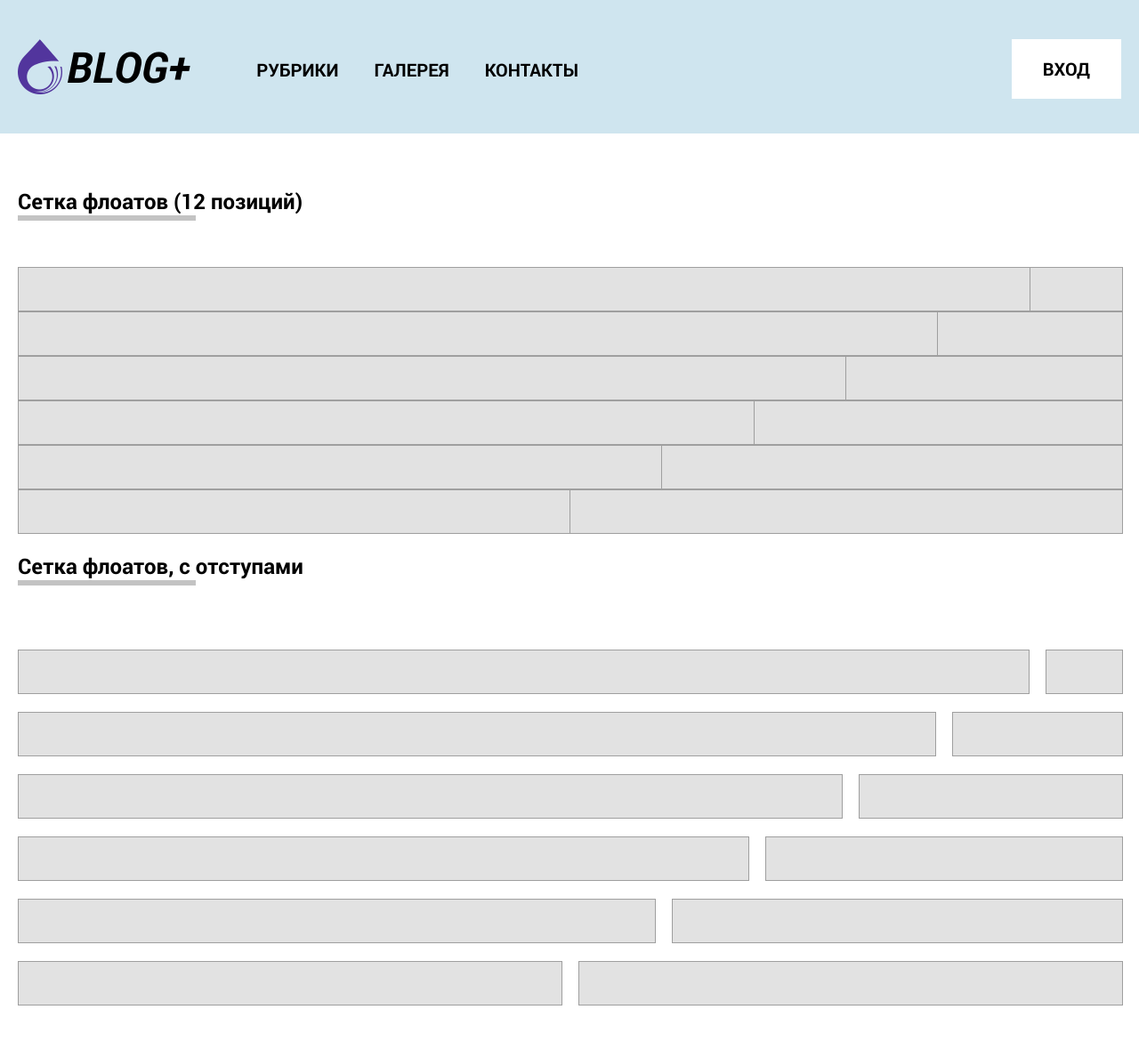
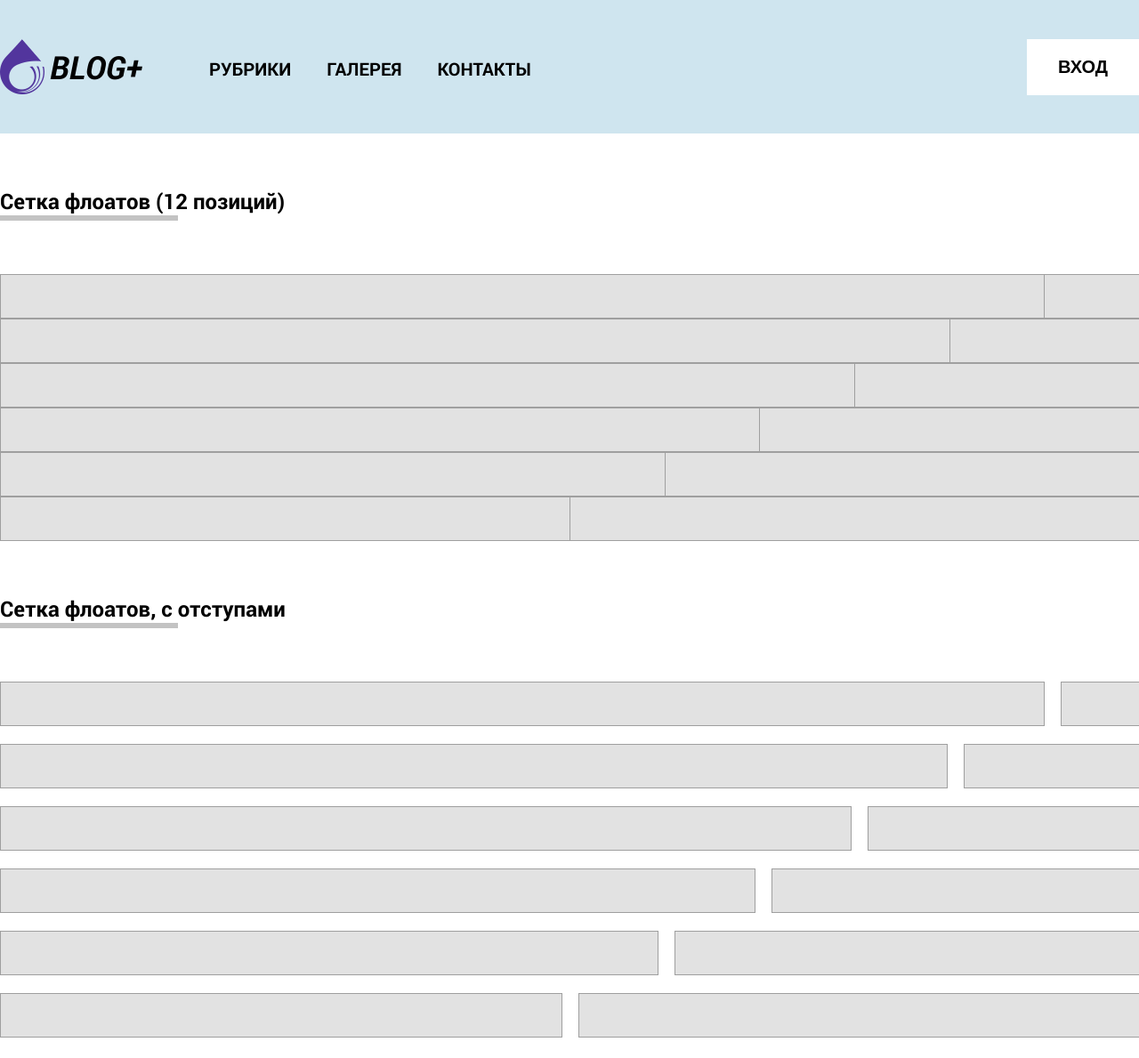
Before and after one commit to RuslanLozhkin/k17-homework08, a plain HTML site: page index.html in a window 1280 px wide. Shown: the top 1189 px of the page at 89% size. Drawn offline with Linux system fonts and the light colour scheme.

Commit message:
tired linuxmint

```diff
--- a/css/header.css
+++ b/css/header.css
@@ -1,31 +1,63 @@
-/*header-content*/
+/*header*/
+    .header{
+        background: #cfe5ef;
+        height: 150px;
+        max-width: 100%;
+        margin: 0 auto;
+        background: #cfe5ef;
+        box-sizing: border-box;
+    }
+    .header__content{
+        margin: 0 20px;
+        max-width: 1292px;
+        margin-left: auto;
+        margin-right: auto;
+        position: relative;
+    }
     .header-logo{
         float: left;
-        margin-left: 20px;
-    }
-    .header-logo::before{
-        content: '';
-        float: left;
         height: 62px;
-        width: 50px;
+        font-style: italic;
         position: absolute;
         top: 44px;
-        vertical-align: middle;
-        background: url('./pic/icon.png');
-        background-repeat: no-repeat;
     }
-    .header-logo::after{
-        content: 'BLOG+';
-        padding-left: 55px;
-        font-size: 48px;
-        line-height: 150px;
+    .header-logo span{
+        height: 62px;
+        font-size: 36px;
+        position: absolute;
+        top: 7px;
+        left: 100%;
+        padding-left: 6px;
+    }
+/*btn*/
+    .btn{
+        float: right;
+        position: absolute;
+        top: 50%;
+        right: 0;
+        margin-top: 44px;
+        background: #fff;
+        color: #000;
+        border: 1px;
+        padding: 20px 35px;
+        font-size: 20px;
         font-weight: bold;
-        font-style: italic;
+        cursor: pointer;
+    }
+    .btn:hover{
+        opacity: 0.7;
+    }
+    .bth::before{
+        content: '';
+        display: block;
+        clear: both;
     }
 /*nav*/
     nav{
         float: left;
-        margin: 65px 55px;
+        margin-left: 215px;
+        position: absolute;
+        top: 62px;
     }
     .nav{
         font-size: 20px;
@@ -42,6 +74,7 @@
     .nav-li{
         float: left;
         padding: 0 20px;
+        line-height: 32px;
         position: relative;
     }
     .nav-li a{
@@ -93,24 +126,3 @@
         font-size: 20px;
         font-weight: bold;
     }
-/*btn*/
-    .btn{
-        float: right;
-        margin: 44px 0;
-        margin-right: 20px;
-        background: #fff;
-        color: #000;
-        border: 1px;
-        padding: 20px 35px;
-        font-size: 20px;
-        font-weight: bold;
-        cursor: pointer;
-    }
-    .btn:hover{
-        color: #cfe5ef;
-    }
-    .bth::before{
-        content: '';
-        display: block;
-        clear: both;
-    }
--- a/css/main.css
+++ b/css/main.css
@@ -1,27 +1,35 @@
+
+.main-content{
+    background-color: #fff;
+    margin: 0 20px;
+    max-width: 1292px;
+    margin: 0 auto;
+    padding:0;
+}
+hr{
+    height: 6px;
+    max-width: 200px;
+    background: #c3c3c3;
+    margin: 0 auto 30px 0;
+    border: 0;
+}
+
+span{
+    font-size: 24px;
+    font-weight: bold;
+    font-weight: bold;
+    margin-bottom: 8px;
+}
 /*grids*/
-    .grids{
-    }
-    .grids-without-spaces{
-        margin: 60px 0 0 0;
-    }
-    .grids-with-spaces{
-        margin: 60px 0 0 0;
-    }
     .grid-cell{
         width: 100%;
         height: 48px;
         background: #e2e2e2;
         border: 1px solid #9f9f9f;
     }
-    .grids-title{
-        width: 100%;
-        float: left;
-    }
-    .grids-title::after{
-        display: inline-block;
-        content: '';
-        clear: both;
-        overflow: auto;
+    .title{
+        margin: 60px 0;
+
     }
 /*rewievs*/
     .reviews{
@@ -77,7 +85,7 @@
         margin-left: -20px;
         margin-right: -20px;
     }
-    .gallery > .grids-title{
+    .gallery > .title{
         float:  none;
         display:  block;
         width: 200px;
--- a/css/style.css
+++ b/css/style.css
@@ -1,44 +1,10 @@
 body{
     padding: 0;
     margin: 0;
+    font-family: 'Roboto', sans-serif;
 }
-
-.wrapper, input, nav, ul{
-   font-family: 'Roboto', sans-serif;
+.clearfix::after {
+  content: "";
+  clear: both;
+  display: block;
 }
-header{
-    background: #cfe5ef;
-    height: 150px;
-    box-sizing: border-box;
-
-}
-.header-content{
-        width: 100%;
-        max-width: 1292px;
-        margin: 0 auto;
-        background: #cfe5ef;
-}
-main{
-    background-color: #fff;
-    margin: 0 20px;
-}
-.main-content{
-    width: 100%;
-    max-width: 1252px;
-    margin: 0 auto;
-    padding:0;
-}
-hr{
-    height: 6px;
-    max-width: 200px;
-    background: #c3c3c3;
-    margin: 0 auto 30px 0;
-    border: 0;
-}
-
-span{
-    font-size: 24px;
-    font-weight: bold;
-    font-weight: bold;
-    margin-bottom: 8px;
-}
--- a/index.html
+++ b/index.html
@@ -1,28 +1,31 @@
 <!DOCTYPE html>
-<html lang="en">
+<html lang="ru">
 <head>
     <meta charset="UTF-8">
     <title>k17-homework08</title>
     <meta name="description" content="Lorem ipsum dolor.">
     <meta name="keywords" content="Lorem ipsum dolor.">
     <meta name="author" content="ruslan lozhkin">
-    <link href="https://fonts.googleapis.com/css?family=Roboto:400,400i,500i,700&amp;subset=cyrillic-ext,latin-ext" rel="stylesheet">
     <link rel="stylesheet" href="fonts/font.css">
+    <link rel="stylesheet" href="css/module-grid.css">
     <link rel="stylesheet" href="css/header.css">
     <link rel="stylesheet" href="css/main.css">
-    <link rel="stylesheet" href="css/module-grid.css">
     <link rel="stylesheet" href="css/style.css">
 </head>
 <body>
-<div class="wrapper">
-   <header>
-        <div class="header-content">
-            <div class="header-logo"></div>
-            <nav><!-- site menu -->
+   <div class="header clearfix">
+       <div class="header__content">
+        <div class="header-logo">
+            <img src="css/pic/icon.png" alt>
+            <span>BLOG+</span>
+        </div>
+    <!-- site menu -->
+        <nav>
            <ul class="nav">
                <li class="nav-li"><a href="#">РУБРИКИ</a>
                    <ul class="nav-sub">
-                           <li class="nav-sub__li">       <a href="#" >
+                       <li class="nav-sub__li">
+                           <a href="#" >
                                Lorem ipsum 1
                            </a>
                        </li>
@@ -45,7 +48,8 @@
                </li><!--Конец Рубрики-->
                <li class="nav-li"><a href="">ГАЛЕРЕЯ</a>
                    <ul class="nav-sub">
-                           <li class="nav-sub__li">       <a href="#" >
+                       <li class="nav-sub__li">
+                           <a href="#" >
                                Lorem ipsum 1
                            </a>
                        </li>
@@ -91,93 +95,160 @@
                    </ul>
                </li><!--Конец контакты-->
            </ul>
-            </nav> <!-- end site menu -->
+        </nav>
+    <!-- end site menu -->
         <input class="btn" type="button" value="ВХОД" >
-        </div><!--end header-content-->
-  </header>
-  <main>
+    </div>
+  </div>
     <div class="main-content">
-        <div class="grids">
-            <div class="module-grid grids-without-spaces"> <!-- without spaces grids -->
-               <div class="grids-title">
+
+    <!-- without spaces grids -->
+               <div class="title">
                    <span>Сетка флоатов (12 позиций)</span>
                    <hr>
                </div>
-               <div class="module-grid__cell-11"><div class="grid-cell"></div>
+               <div class="module-grid">
+                  <div class="module-grid__cell-11">
+                      <div class="grid-cell">
                   </div>
-               <div class="module-grid__cell-1"><div class="grid-cell"></div>
                    </div>
-               <div class="module-grid__cell-10"><div class="grid-cell"></div>
+                   <div class="module-grid__cell-1">
+                       <div class="grid-cell">
                    </div>
-               <div class="module-grid__cell-2"><div class="grid-cell"></div>
                    </div>
-               <div class="module-grid__cell-9"><div class="grid-cell"></div>
                </div>
-               <div class="module-grid__cell-3"><div class="grid-cell"></div>
+               <div class="module-grid">
+                   <div class="module-grid__cell-10">
+                      <div class="grid-cell">
                   </div>
-               <div class="module-grid__cell-8"><div class="grid-cell"></div>
                    </div>
-               <div class="module-grid__cell-4"><div class="grid-cell"></div>
+                   <div class="module-grid__cell-2">
+                       <div class="grid-cell">
                    </div>
-               <div class="module-grid__cell-7"><div class="grid-cell"></div>
                    </div>
-               <div class="module-grid__cell-5"><div class="grid-cell"></div>
                </div>
-               <div class="module-grid__cell-6"><div class="grid-cell"></div>
+               <div class="module-grid">
+                  <div class="module-grid__cell-9">
+                      <div class="grid-cell">
                       </div>
-               <div class="module-grid__cell-6"><div class="grid-cell"></div>
                    </div>
-            </div><!--end grids-without-spaces-->
-            <div class="module-grid module-grid--gutters grids-with-spaces"> <!-- grids with spaces -->
-               <div class="grids-title">
+                   <div class="module-grid__cell-3">
+                       <div class="grid-cell">
+                       </div>
+                   </div>
+               </div>
+               <div class="module-grid">
+                  <div class="module-grid__cell-8">
+                      <div class="grid-cell">
+                      </div>
+                   </div>
+                   <div class="module-grid__cell-4">
+                       <div class="grid-cell">
+                       </div>
+                   </div>
+               </div>
+               <div class="module-grid">
+                  <div class="module-grid__cell-7">
+                      <div class="grid-cell">
+                      </div>
+                   </div>
+                   <div class="module-grid__cell-5">
+                       <div class="grid-cell">
+                       </div>
+                   </div>
+               </div>
+               <div class="module-grid">
+                  <div class="module-grid__cell-6">
+                      <div class="grid-cell">
+                      </div>
+                   </div>
+                   <div class="module-grid__cell-6">
+                       <div class="grid-cell">
+                       </div>
+                   </div>
+               </div>
+
+
+    <!--end grids without spaces-->
+               <div class="title">
                    <span>Сетка флоатов, с отступами</span>
                    <hr>
                </div>
-               <div class="module-grid__cell-11"><div class="grid-cell"></div>
+
+    <!-- grids with spaces -->
+              <div class="module-grid module-grid--gutters">
+                  <div class="module-grid__cell-11">
+                      <div class="grid-cell">
                       </div>
-               <div class="module-grid--gutters"></div>
-               <div class="module-grid__cell-1"><div class="grid-cell"></div>
                    </div>
-               <div class="module-grid--gutters"></div>
-               <div class="module-grid__cell-10"><div class="grid-cell"></div>
+                   <div class="module-grid__cell-1">
+                       <div class="grid-cell">
                        </div>
-               <div class="module-grid--gutters"></div>
-               <div class="module-grid__cell-2"><div class="grid-cell"></div>
                    </div>
-               <div class="module-grid--gutters"></div>
-               <div class="module-grid__cell-9"><div class="grid-cell"></div>
                </div>
-               <div class="module-grid--gutters"></div>
-               <div class="module-grid__cell-3"><div class="grid-cell"></div>
+               <div class="module-grid module-grid--gutters">
+                  <div class="module-grid__cell-10">
+                      <div class="grid-cell">
                       </div>
-               <div class="module-grid--gutters"></div>
-               <div class="module-grid__cell-8"><div class="grid-cell"></div>
                    </div>
-               <div class="module-grid--gutters"></div>
-               <div class="module-grid__cell-4"><div class="grid-cell"></div>
+                   <div class="module-grid__cell-2">
+                       <div class="grid-cell">
                        </div>
-               <div class="module-grid--gutters"></div>
-               <div class="module-grid__cell-7"><div class="grid-cell"></div>
                    </div>
-               <div class="module-grid--gutters"></div>
-               <div class="module-grid__cell-5"><div class="grid-cell"></div>
                </div>
-               <div class="module-grid--gutters"></div>
-               <div class="module-grid__cell-6"><div class="grid-cell"></div>
+               <div class="module-grid module-grid--gutters">
+                  <div class="module-grid__cell-9">
+                      <div class="grid-cell">
                       </div>
-               <div class="module-grid--gutters"></div>
-               <div class="module-grid__cell-6"><div class="grid-cell"></div>
                    </div>
-            </div><!--end grids-with-spaces-->
-        </div> <!--end grids-->
+                   <div class="module-grid__cell-3">
+                       <div class="grid-cell">
+                       </div>
+                   </div>
+               </div>
+               <div class="module-grid module-grid--gutters">
+                  <div class="module-grid__cell-8">
+                      <div class="grid-cell">
+                      </div>
+                   </div>
+                   <div class="module-grid__cell-4">
+                       <div class="grid-cell">
+                       </div>
+                   </div>
+               </div>
+               <div class="module-grid module-grid--gutters">
+                  <div class="module-grid__cell-7">
+                      <div class="grid-cell">
+                      </div>
+                   </div>
+                   <div class="module-grid__cell-5">
+                       <div class="grid-cell">
+                       </div>
+                   </div>
+               </div>
+               <div class="module-grid module-grid--gutters">
+                  <div class="module-grid__cell-6">
+                      <div class="grid-cell">
+                      </div>
+                   </div>
+                   <div class="module-grid__cell-6">
+                       <div class="grid-cell">
+                       </div>
+                   </div>
+               </div>
+    <!--end grids-with-spaces--><!--end grids-->
+
+    <!--reviews-->
         <div class="reviews">
-           <div class="grids-title">
+           <div class="title">
                 <span>Отзывы посетителей нашего сайта</span>
                 <hr>
            </div>
              <div class="review">
                 <div class="review-ava">
+                    <a href="#" target="_blank">
                         <img src="img/no-avatar-default%20copy.png" alt>
+                    </a>
                 </div>
                 <div class="review-details">
                     <div class="review-author">
@@ -185,7 +256,7 @@
                     </div>
                     <div class="review-date">
                        <img src="img/calendar.png" alt>
-                       <time>11 февраля 2019</time>
+                       <time datetime="11.02.2019">11 февраля 2019</time>
                     </div>
                     <div class="review-content">
                         <p>
@@ -196,7 +267,9 @@
              </div>
                 <div class="review">
                 <div class="review-ava">
+                    <a href="#" target="_blank">
                         <img src="img/no-avatar-default%20copy.png" alt>
+                    </a>
                 </div>
                 <div class="review-details">
                     <div class="review-author">
@@ -204,7 +277,7 @@
                     </div>
                     <div class="review-date">
                        <img src="img/calendar.png" alt>
-                       <time>11 февраля 2019</time>
+                       <time datetime="11.02.2019">11 февраля 2019</time>
                     </div>
                     <div class="review-content">
                         <p>
@@ -215,7 +288,9 @@
              </div>
              <div class="review">
                 <div class="review-ava">
+                    <a href="#" target="_blank">
                         <img src="img/no-avatar-default%20copy.png" alt>
+                    </a>
                 </div>
                 <div class="review-details">
                     <div class="review-author">
@@ -223,7 +298,7 @@
                     </div>
                     <div class="review-date">
                        <img src="img/calendar.png" alt>
-                       <time>11 февраля 2019</time>
+                       <time datetime="11.02.2019">11 февраля 2019</time>
                     </div>
                     <div class="review-content">
                         <p>
@@ -234,12 +309,16 @@
              </div>
         </div> <!--end reviews-->
         <div class="gallery">
-            <div class="grids-title">
+            <div class="title">
                 <span>Галерея</span>
                 <hr>
             </div>
             <div class="gallery-thumb">
-                <div class="gallery-thumb__noimg"><img src="img/no-image.png" alt></div>
+                <div class="gallery-thumb__noimg">
+                    <a href="#" target="_blank">
+                        <img src="img/no-image.png" alt>
+                    </a>
+                </div>
                 <div class="gallery-thumb__title">
                 	  <p>
                 	  	Lorem ipsum dolor sit amet, consectetur.
@@ -248,7 +327,11 @@
                 </div>
             </div>
             <div class="gallery-thumb">
-                <div class="gallery-thumb__noimg"><img src="img/no-image.png" alt></div>
+                <div class="gallery-thumb__noimg">
+                    <a href="#" target="_blank">
+                        <img src="img/no-image.png" alt>
+                    </a>
+                </div>
                 <div class="gallery-thumb__title">
                 	  <p>
                 	  	Lorem ipsum dolor sit amet, consectetur.
@@ -257,7 +340,11 @@
                 </div>
             </div>
             <div class="gallery-thumb">
-                <div class="gallery-thumb__noimg"><img src="img/no-image.png" alt></div>
+                <div class="gallery-thumb__noimg">
+                    <a href="#" target="_blank">
+                        <img src="img/no-image.png" alt>
+                    </a>
+                </div>
                 <div class="gallery-thumb__title">
                 	  <p>
                 	  	Lorem ipsum dolor sit amet, consectetur.
@@ -266,7 +353,11 @@
                 </div>
             </div>
             <div class="gallery-thumb">
-                <div class="gallery-thumb__noimg"><img src="img/no-image.png" alt></div>
+                <div class="gallery-thumb__noimg">
+                    <a href="#" target="_blank">
+                        <img src="img/no-image.png" alt>
+                    </a>
+                </div>
                 <div class="gallery-thumb__title">
                 	  <p>
                 	  	Lorem ipsum dolor sit amet, consectetur.
@@ -276,7 +367,11 @@
             </div>
             <div class="clear"></div>
             <div class="gallery-thumb">
-                <div class="gallery-thumb__noimg"><img src="img/no-image.png" alt></div>
+                <div class="gallery-thumb__noimg">
+                    <a href="#" target="_blank">
+                        <img src="img/no-image.png" alt>
+                    </a>
+                </div>
                 <div class="gallery-thumb__title">
                 	  <p>
                 	  	Lorem ipsum dolor sit amet, consectetur.
@@ -285,7 +380,11 @@
                 </div>
             </div>
             <div class="gallery-thumb">
-                <div class="gallery-thumb__noimg"><img src="img/no-image.png" alt></div>
+                <div class="gallery-thumb__noimg">
+                    <a href="#" target="_blank">
+                        <img src="img/no-image.png" alt>
+                    </a>
+                </div>
                 <div class="gallery-thumb__title">
                 	  <p>
                 	  	Lorem ipsum dolor sit amet, consectetur.
@@ -294,7 +393,11 @@
                 </div>
             </div>
             <div class="gallery-thumb">
-                <div class="gallery-thumb__noimg"><img src="img/no-image.png" alt></div>
+                <div class="gallery-thumb__noimg">
+                    <a href="#" target="_blank">
+                        <img src="img/no-image.png" alt>
+                    </a>
+                </div>
                 <div class="gallery-thumb__title">
                 	  <p>
                 	  	Lorem ipsum dolor sit amet, consectetur.
@@ -303,7 +406,11 @@
                 </div>
             </div>
             <div class="gallery-thumb">
-                <div class="gallery-thumb__noimg"><img src="img/no-image.png" alt></div>
+                <div class="gallery-thumb__noimg">
+                    <a href="#" target="_blank">
+                        <img src="img/no-image.png" alt>
+                    </a>
+                </div>
                 <div class="gallery-thumb__title">
                 	  <p>
                 	  	Lorem ipsum dolor sit amet, consectetur.
@@ -314,7 +421,5 @@
             <div class="clear"></div>
         </div><!--end gallery-->
     </div>
-  </main>
-</div>
 </body>
 </html>
```
Lines whose indentation alone changed are shown as unchanged.
